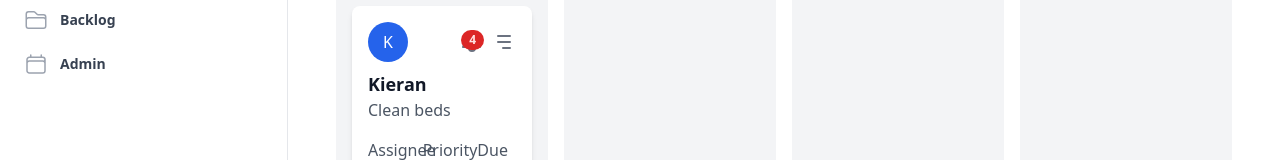
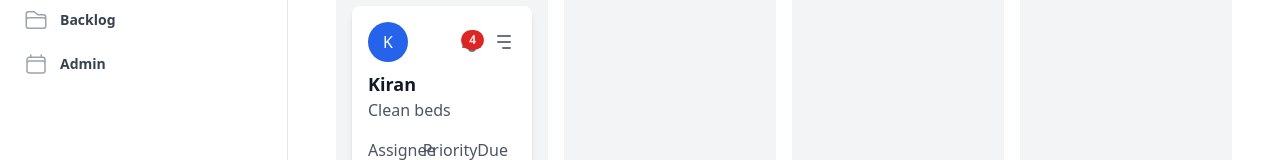
Before and after one commit to TechBees-Pty-Ltd/carelynx-ci-poc, a React (Vite) app: page /carelynx-ci-poc/board in a window 1280 px wide. Shown: the part 172-332 px from the top of the page. Built offline with nearby package versions, Linux system fonts and the light colour scheme.

Commit message:
fix(kanban): fix spelling of name in data

```diff
--- a/package.json
+++ b/package.json
@@ -12,7 +12,6 @@
     "prepare": "husky && husky install"
   },
   "dependencies": {
-    "husky": "^9.1.4",
     "react": "^18.3.1",
     "react-dom": "^18.3.1",
     "react-router-dom": "^6.25.1",
@@ -43,7 +42,6 @@
     "tailwindcss": "^3.4.7",
     "typescript": "^5.2.2",
     "typescript-eslint": "^7.18.0",
-    "vite": "^5.3.4",
-    "husky": "^8.0.0"
+    "vite": "^5.3.4"
   }
 }
--- a/src/views/KanbanData.ts
+++ b/src/views/KanbanData.ts
@@ -17,7 +17,7 @@ export const CandidatesData: Candidate[] = [
   {
     id: '1',
     task: 'Clean beds',
-    assignedTo: 'Kieran',
+    assignedTo: 'Kiran',
     assignee: 'Linton',
     Status: 'In Review',
     priority: 'Low',
```
Also changed, not shown: 2 other files (tests, documents, lock files or other folders).
